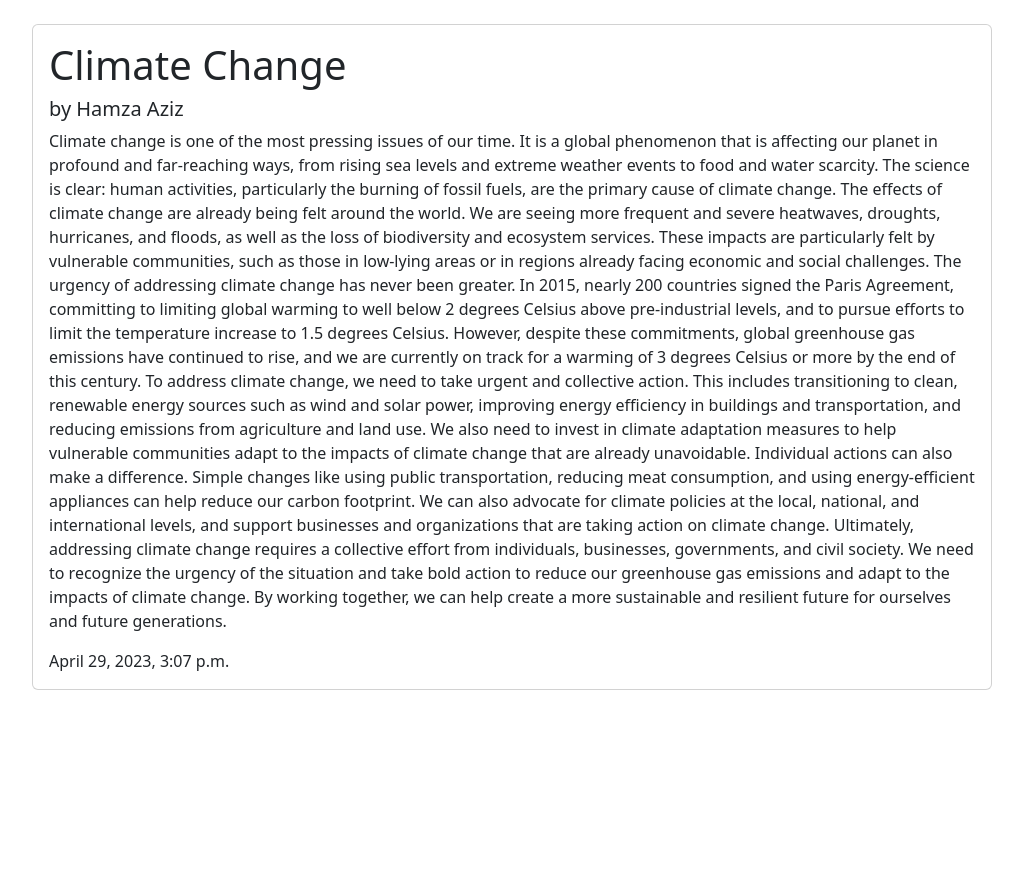
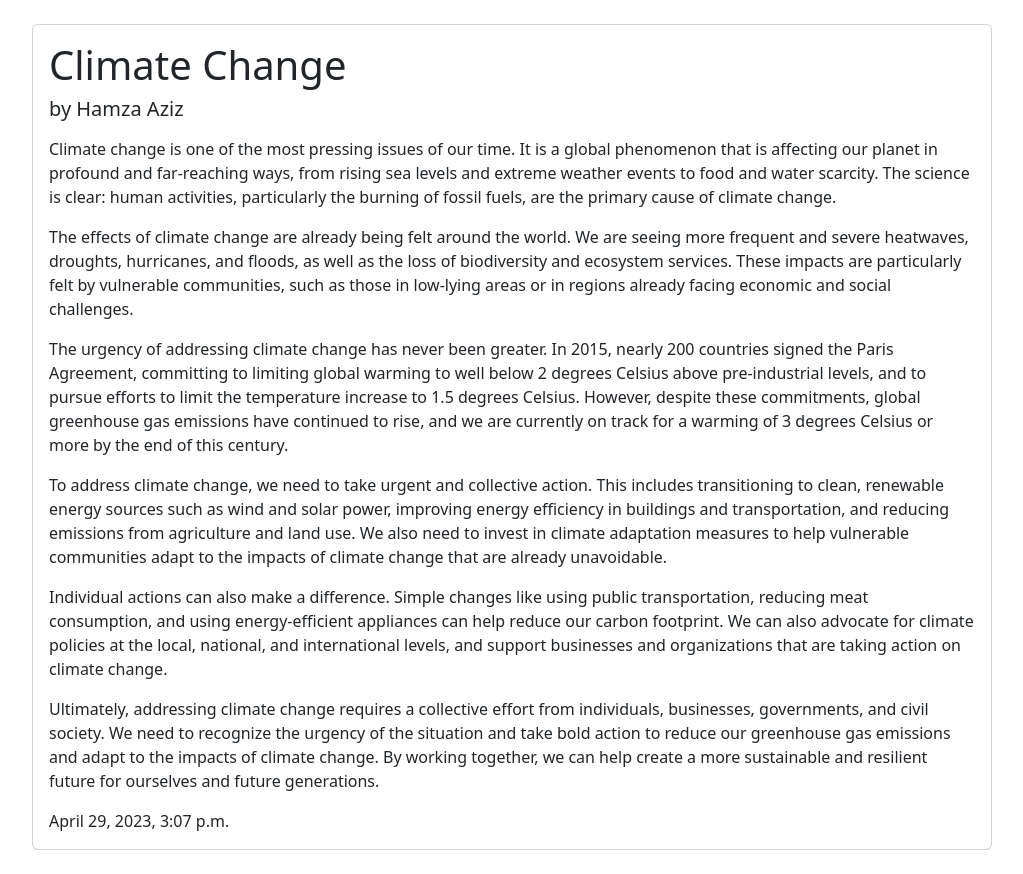
Before and after one commit to ItsHamzaAziz/BloggingWebsite, a Django app: page /blogs/1 in a window 1280 px wide. Shown: the part 74-948 px from the top of the page, without its empty margins (128-1151 px from the left). Before the commit the page ends 764 px from the top, so only its background shows below. Run offline with Django 4.2, Linux system fonts and the light colour scheme; data comes from the database, SQL or seed files in the repository; both versions use the stored data as it was after the commit.

Commit message:
Line Break Added

```diff
--- a/Template/completeblog.html
+++ b/Template/completeblog.html
@@ -5,7 +5,7 @@
       <h1 class="card-title">{{blog.blog_heading}}</h1>
       <h5 class="card-title">by {{blog.blog_author.first_name | title}} {{blog.blog_author.last_name | title}}</h5>
       <!-- Using title template filter so that first and last name of user are in title case when displayed -->
-      <p class="card-text">{{blog.blog_content}}</p>
+      <p class="card-text">{{blog.blog_content | linebreaks}}</p>
       <p class="card-text">{{blog.created_at}}</p>
     </div>
 </div>
```
Also changed, not shown: db.sqlite3.
